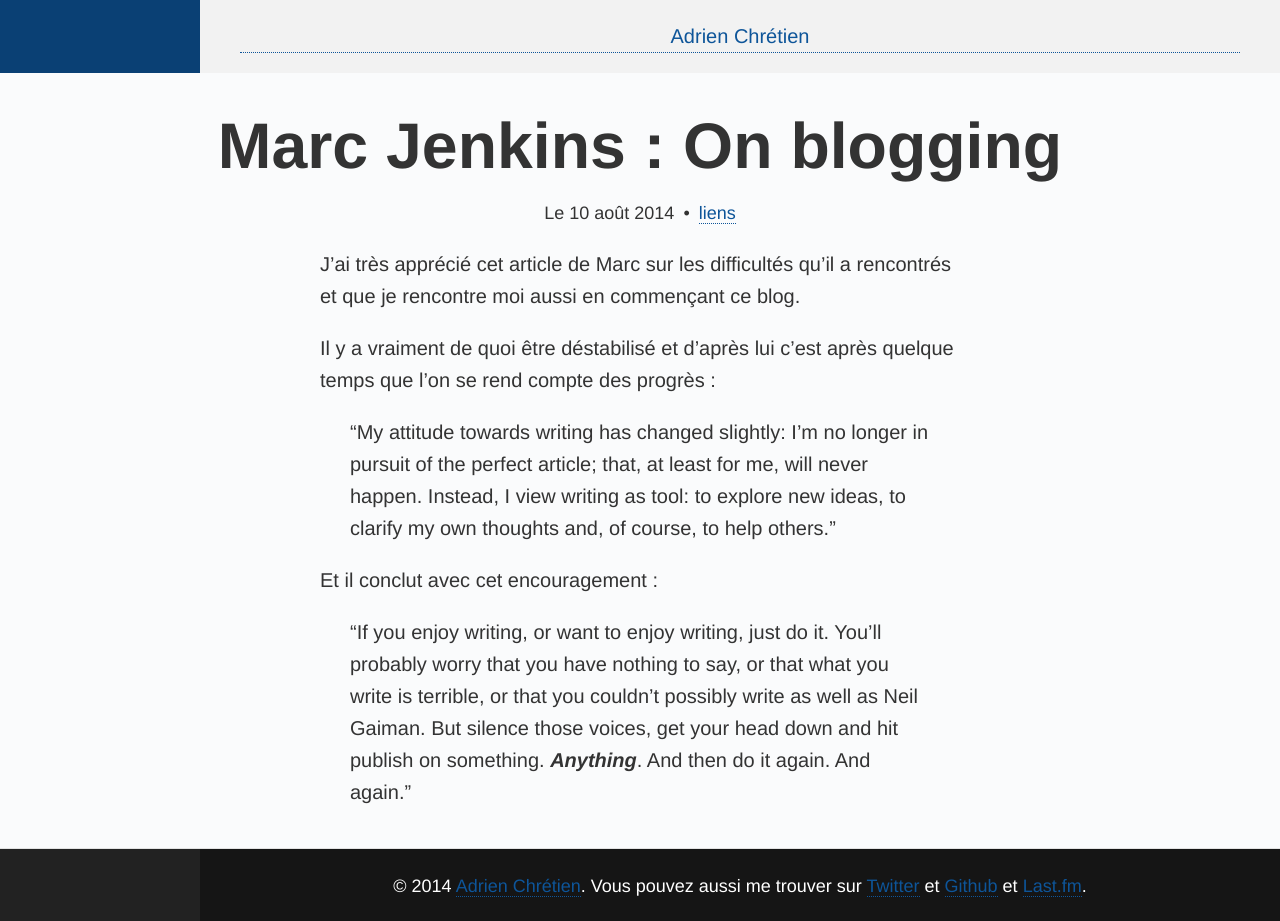
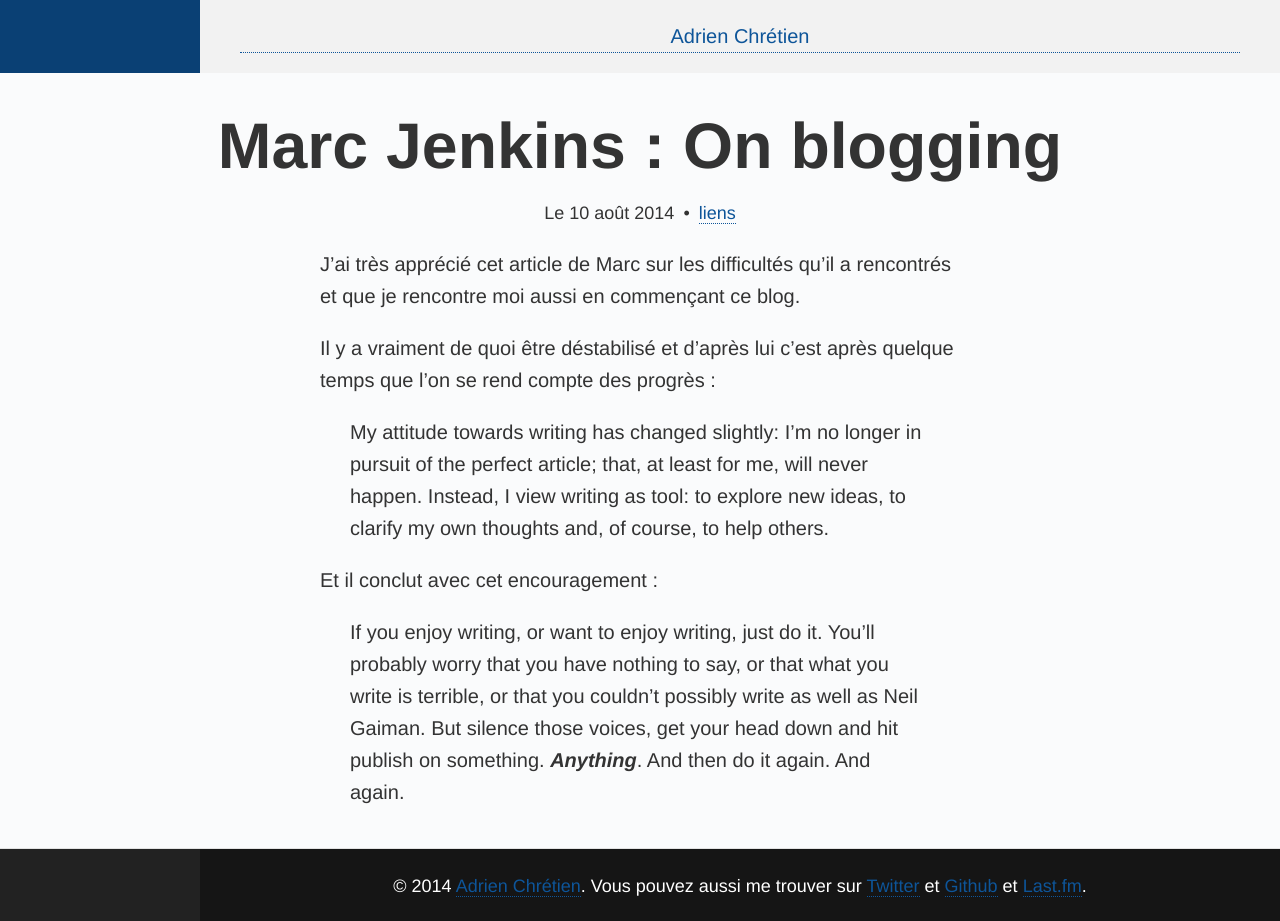
Before and after one commit to adrienchretien/adrienchretien.fr, a Jekyll site: the page built from _posts/2014-08-10-on-blogging.md, in a window 1280 px wide. Built offline with Jekyll 4.4.1, drawn with Linux system fonts in a browser that asks for light colours.

Commit message:
Remove quotation marks at the beginning/ending of a blockquote

```diff
--- a/_posts/2014-08-10-on-blogging.md
+++ b/_posts/2014-08-10-on-blogging.md
@@ -12,11 +12,11 @@ J’ai très apprécié cet article de Marc sur les difficultés qu’il a renco
 Il y a vraiment de quoi être déstabilisé et d’après lui c’est après quelque temps que l’on se rend compte des progrès&nbsp;:
 
 <blockquote>
-<p lang="en">“My attitude towards writing has changed slightly: I’m no longer in pursuit of the perfect article; that, at least for me, will never happen. Instead, I view writing as tool: to explore new ideas, to clarify my own thoughts and, of course, to help others.”</p>
+<p lang="en">My attitude towards writing has changed slightly: I’m no longer in pursuit of the perfect article; that, at least for me, will never happen. Instead, I view writing as tool: to explore new ideas, to clarify my own thoughts and, of course, to help others.</p>
 </blockquote>
 
 Et il conclut avec cet encouragement&nbsp;:
 
 <blockquote>
-<p lang="en">“If you enjoy writing, or want to enjoy writing, just do it. You’ll probably worry that you have nothing to say, or that what you write is terrible, or that you couldn’t possibly write as well as Neil Gaiman. But silence those voices, get your head down and hit publish on something. <em>Anything</em>. And then do it again. And again.”</p>
+<p lang="en">If you enjoy writing, or want to enjoy writing, just do it. You’ll probably worry that you have nothing to say, or that what you write is terrible, or that you couldn’t possibly write as well as Neil Gaiman. But silence those voices, get your head down and hit publish on something. <em>Anything</em>. And then do it again. And again.</p>
 </blockquote>
```
Also changed, not shown: _posts/2014-08-16-the-next-challenge-of-the-web-is-us.md (+1 -1 lines), _posts/2014-08-21-importance-creating-products-last.md (+1 -1 lines).
